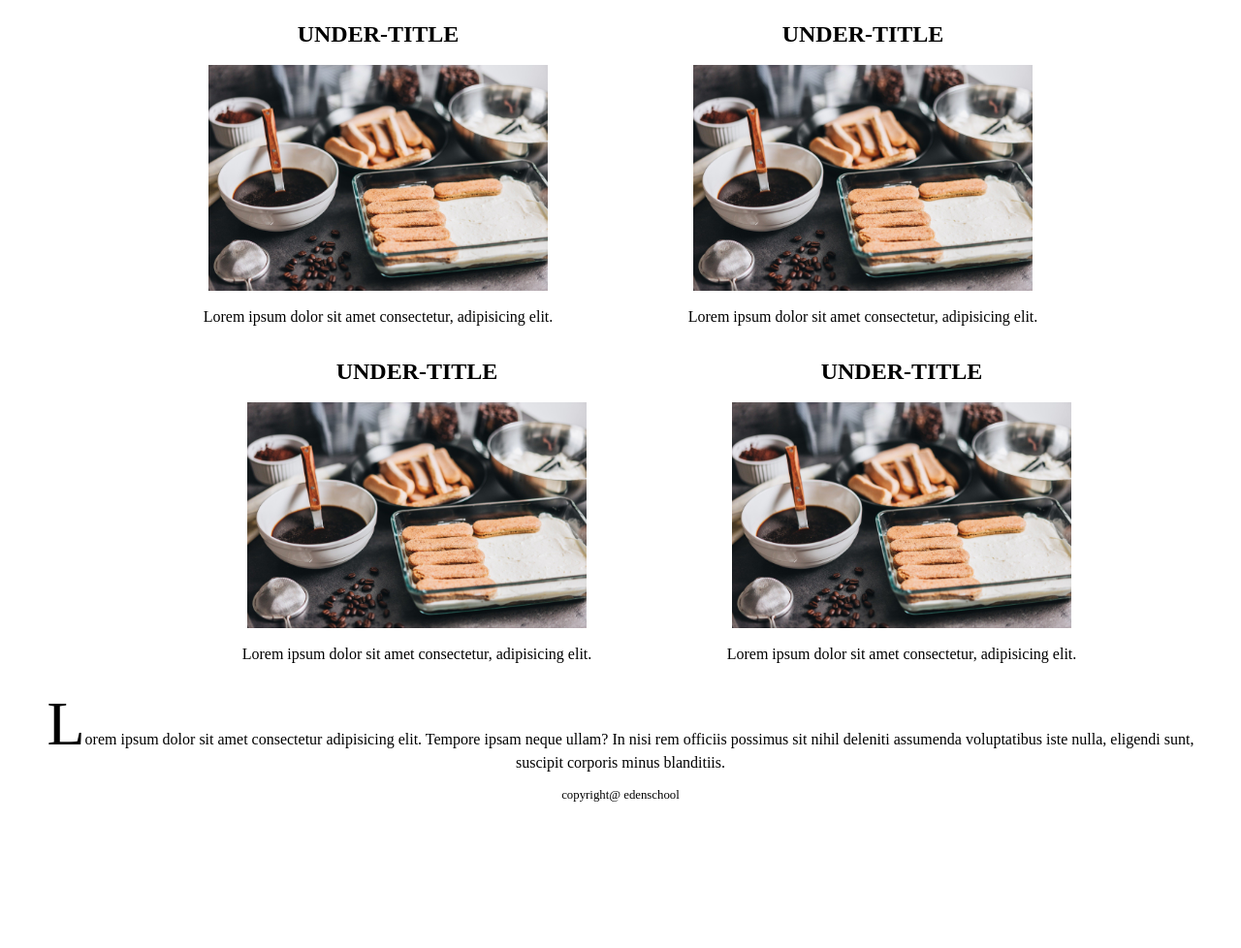
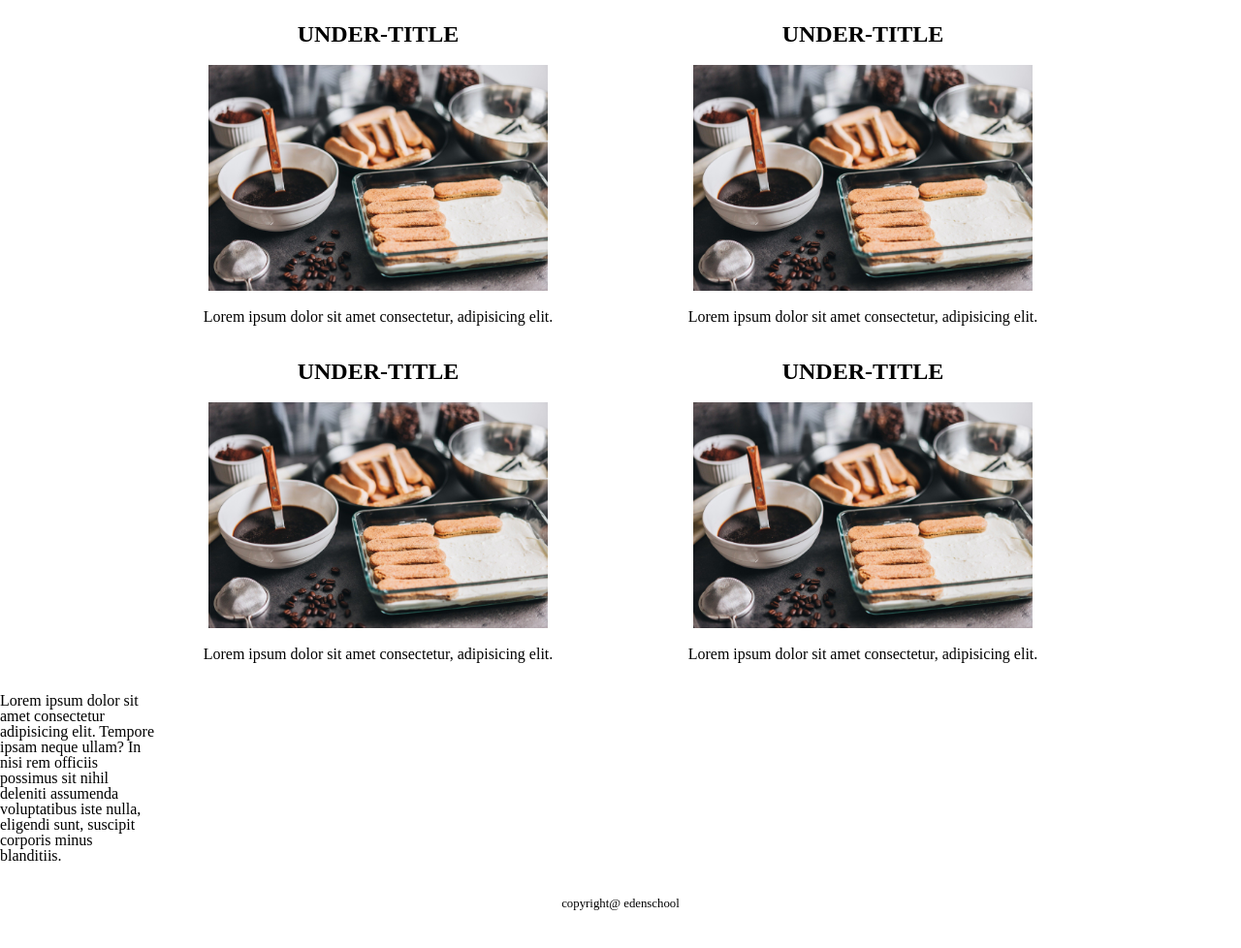
Before and after one commit to cquentin26200/css-exo1, a plain HTML site: page index.html in a window 1280 px wide. Shown: the part 312-1290 px from the top of the page at 97% size. Before the commit the page ends 1139 px from the top, so only its background shows below. Drawn offline with Linux system fonts and the light colour scheme.

Commit message:
add desktop

```diff
--- a/css/style.css
+++ b/css/style.css
@@ -7,6 +7,9 @@ body {
   font-size: 1rem;
   line-height: 1;
   display: grid;
+  grid-template-areas: "header" "header" "header"
+                       "aside"  "main"   "main"
+                       "footer" "footer" "footer"                   ;
 }
 
 ul {
@@ -32,8 +35,6 @@ header {
   background-image: url(/img/bg-header.jpg);
   height: 15rem;
   background-size: cover;
-  grid-column-start: 1;
-  grid-column-end: 4;
 }
 
 header nav {
@@ -61,16 +62,11 @@ header ul li a:hover {
 }
 
 main {
-  display: flex;
-  flex-wrap: wrap;
-  justify-content: center;
+  display: grid;
   text-align: center;
-  grid-column-start: 1;
-  grid-column-end: 4;
-  grid-row-start: 2;
 }
 
-main article+article {
+main article:nth-of-type(even) {
     margin-left: 5rem;
 }
 
@@ -78,6 +74,7 @@ main section {
     display: flex;
     flex-wrap: wrap;
     justify-content: center;
+    grid-area: 1 / 2;
 }
 
 main section h1 {
@@ -94,13 +91,13 @@ main article:not(main section article:first-of-type) {
 
 main aside p::first-letter {
     font-size: 4rem;
+    margin: 0;
 }
 
 footer {
-  grid-column-start: 1;
-  grid-column-end: 4;
-  text-align: center;
-  grid-row-start: 3;
+    text-align: center;
+    height: 5rem;
+    margin: 1rem 0;
 }
 
 @media screen and (min-width: 768px) {
@@ -122,7 +119,16 @@ footer {
         max-width: 1200px;
     }
 
+    main {
+        flex-wrap: unset;
+        flex-direction: row-reverse;
+    }
+
     main section article:not(main article:first-of-type) {
         display: block;
       }
+
+      aside {
+        width: 10rem;
+      }
 }
--- a/index.html
+++ b/index.html
@@ -39,10 +39,10 @@
                 <p>Lorem ipsum dolor sit amet consectetur, adipisicing elit.</p>
             </article>
         </section>
-        <aside>
-            <p>Lorem ipsum dolor sit amet consectetur adipisicing elit. Tempore ipsam neque ullam? In nisi rem officiis possimus sit nihil deleniti assumenda voluptatibus iste nulla, eligendi sunt, suscipit corporis minus blanditiis.</p>
-        </aside>
     </main>
+    <aside>
+        <p>Lorem ipsum dolor sit amet consectetur adipisicing elit. Tempore ipsam neque ullam? In nisi rem officiis possimus sit nihil deleniti assumenda voluptatibus iste nulla, eligendi sunt, suscipit corporis minus blanditiis.</p>
+    </aside>
     <footer>
         <nav>
             <ul>
```
